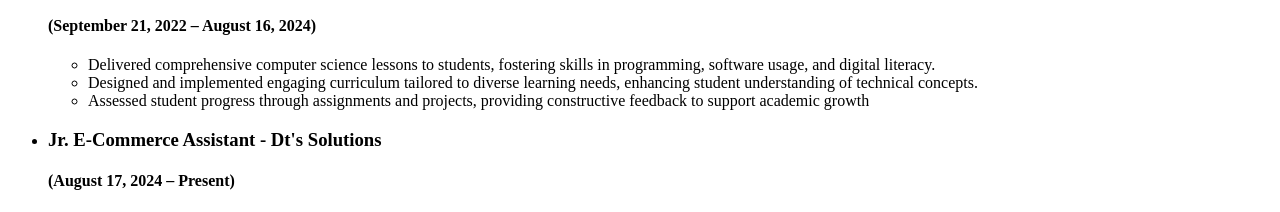
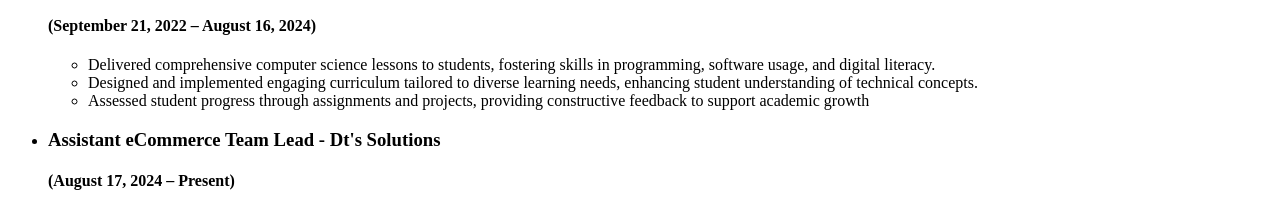
Before and after one commit to hunain4u/capstone-project-1, a plain HTML site: page index.html in a window 1280 px wide. Shown: the part 800-1012 px from the top of the page. Drawn offline with Linux system fonts and the light colour scheme.

Commit message:
Update index.html

```diff
--- a/index.html
+++ b/index.html
@@ -41,7 +41,7 @@
             <li>Designed and implemented engaging curriculum tailored to diverse learning needs, enhancing student understanding of technical concepts.</li>
             <li>Assessed student progress through assignments and projects, providing constructive feedback to support academic growth</li>
         </ul>
-        <li><h3>Jr. E-Commerce Assistant - Dt's Solutions</h3></li>
+        <li><h3>Assistant eCommerce Team Lead - Dt's Solutions</h3></li>
         <h4>(August 17, 2024 – Present)</h4>
         <ul>
             <li>Manage product uploads on eBay, ensuring accurate listing, high-quality imaages, and competitive pricing to maximize visibility and sales.</li>
```
